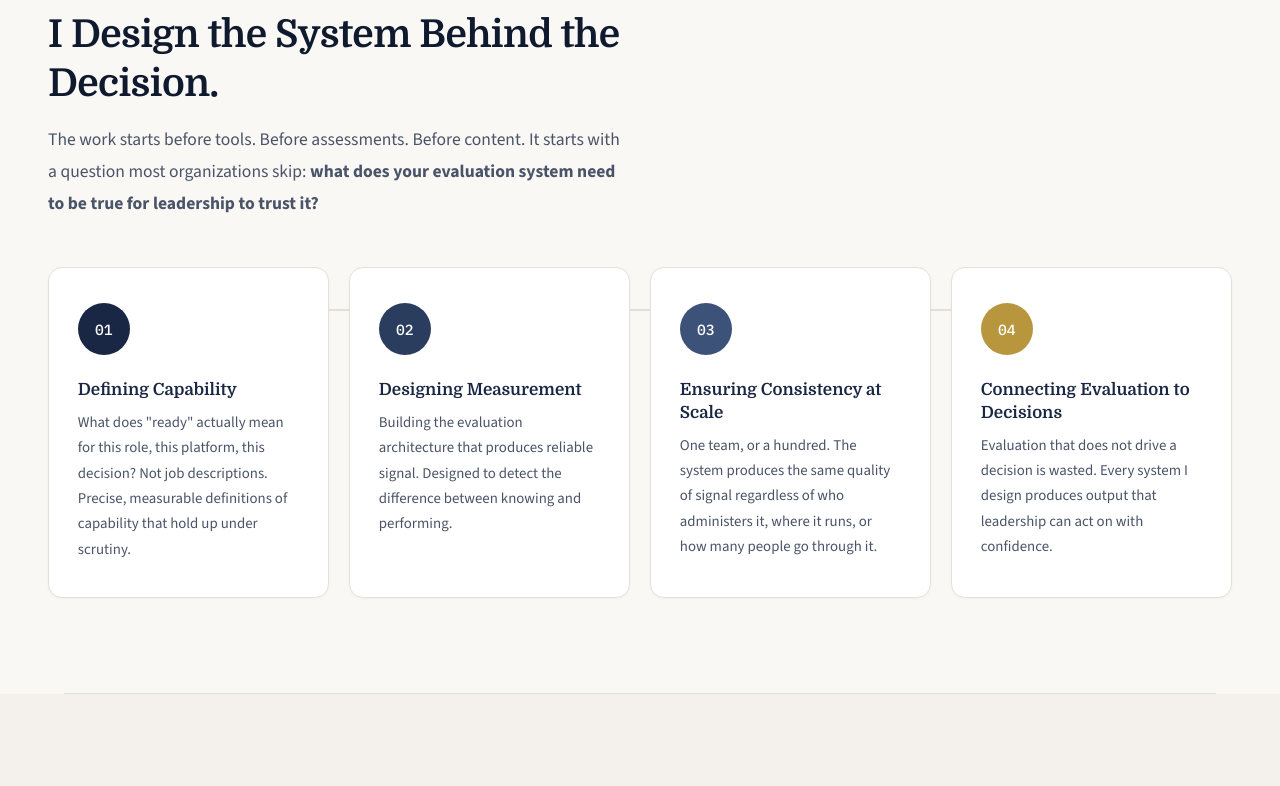
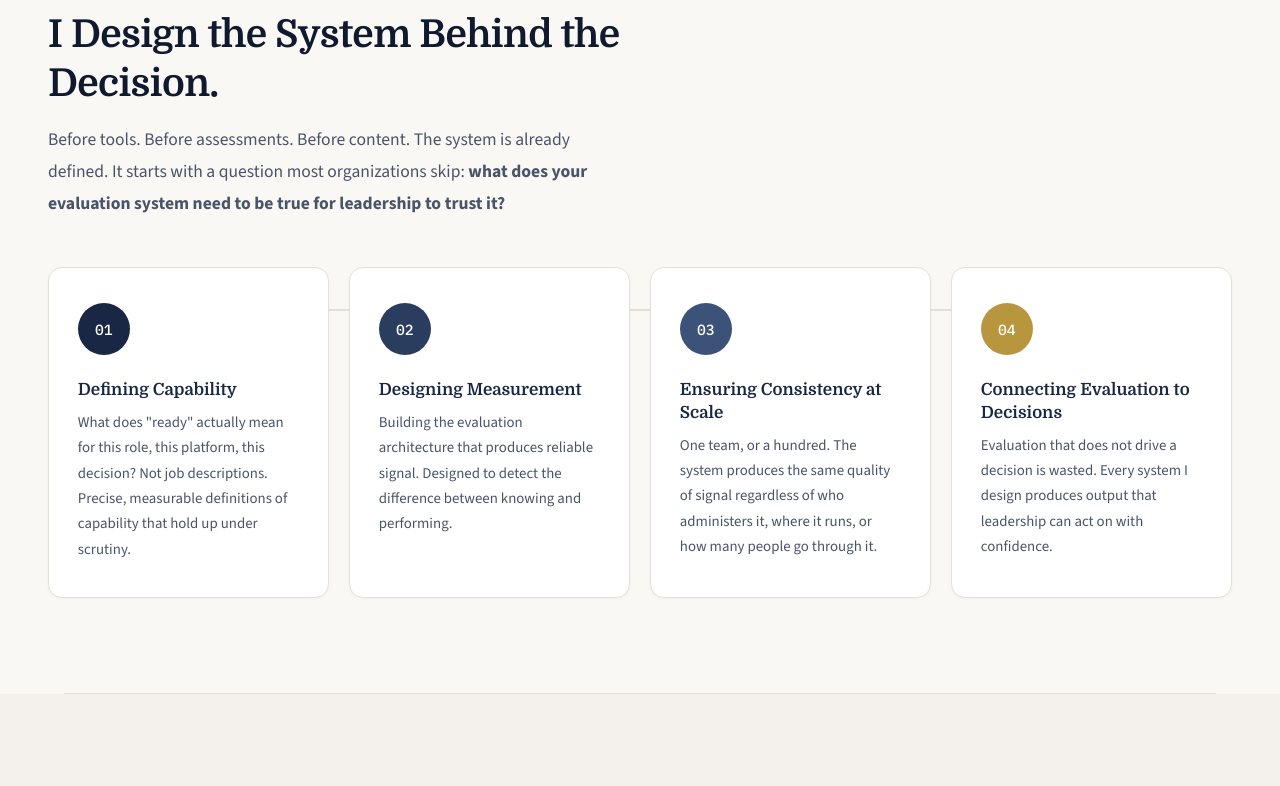
Before and after one commit to rayrahails/evaluatestack, a plain HTML site: page index.html in a window 1280 px wide. Shown: the part 2074-2860 px from the top of the page. Drawn offline with nearby package versions, Linux system fonts and the light colour scheme.

Commit message:
Add files via upload
HTML page update

```diff
--- a/index.html
+++ b/index.html
@@ -2376,7 +2376,8 @@
     <div class="section-inner">
       <span class="section-label">The Work</span>
       <h2 class="section-title">I Design the System Behind the Decision.</h2>
-      <p class="section-desc">The work starts before tools. Before assessments. Before content. It starts with a
+      <p class="section-desc">Before tools. Before assessments. Before content. The system is already defined. It starts
+        with a
         question most organizations skip: <b>what does your evaluation system need to be true for leadership to trust
           it?</b>
       </p>
@@ -2663,7 +2664,7 @@
   <section class="cta" id="contact">
     <div class="cta-inner">
       <span class="section-label">Start Here</span>
-      <h2>If Evaluation Quality Matters, Start With the System.</h2>
+      <h2>If Evaluation Drives Decisions, Failure is Expensive</h2>
       <p>A 30-minute conversation about the evaluation decisions your organization depends on and whether the system
         behind them is sound.</p>
 
```
